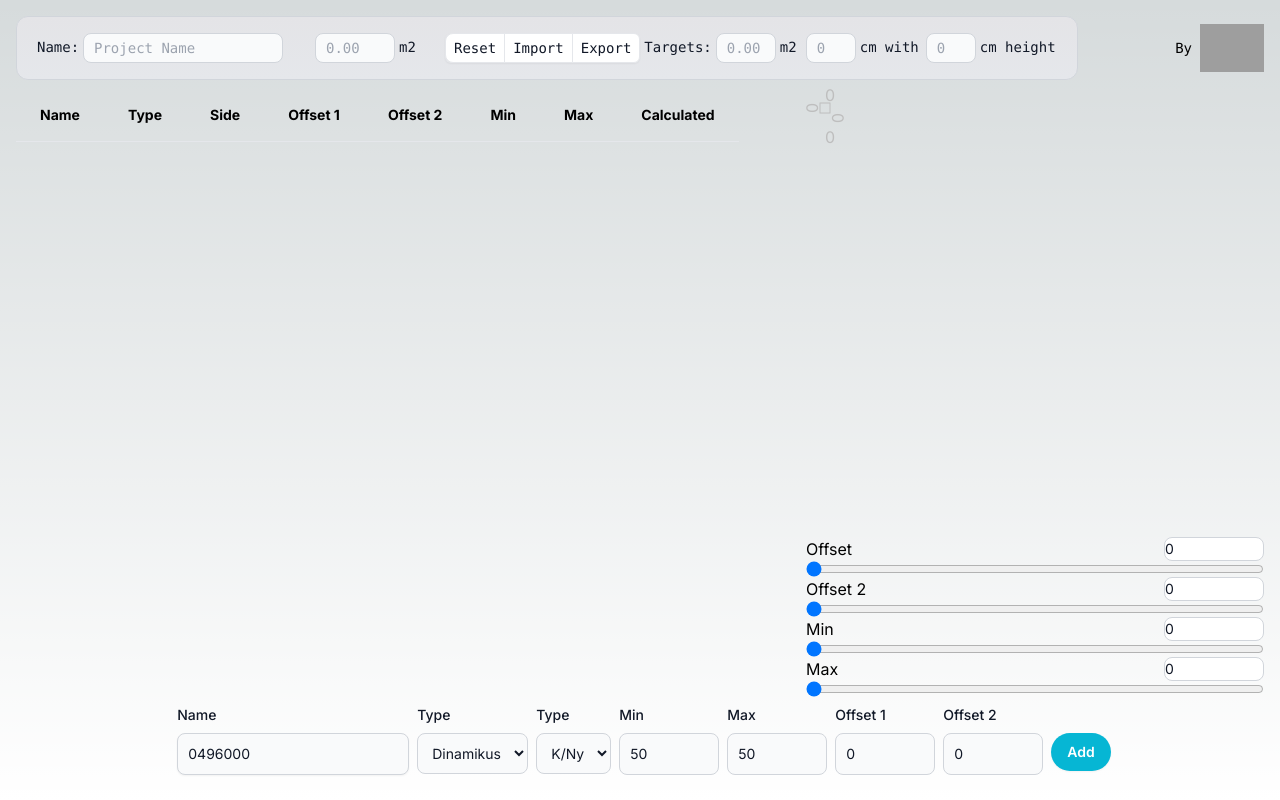
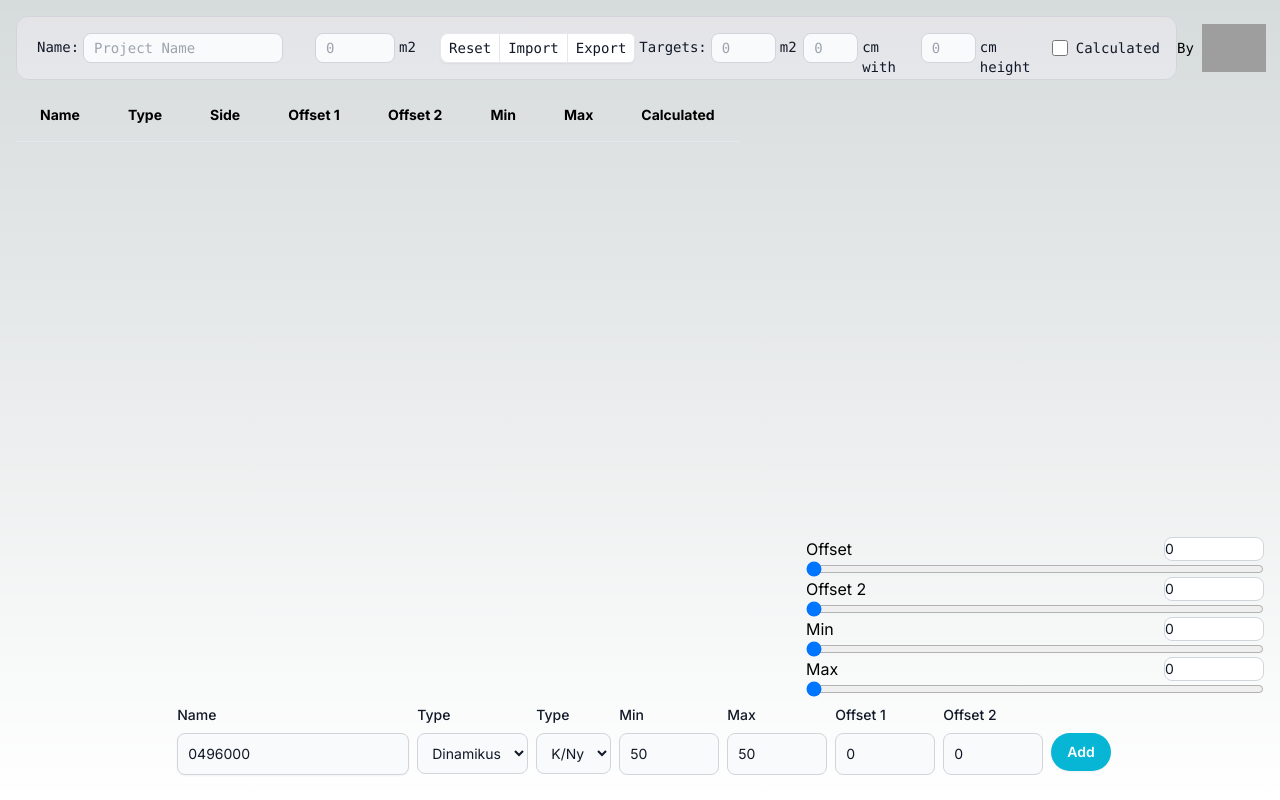
Before and after one commit to RedAty/building_structure_calculator, a Next.js app: page / in a window 1280 px wide. Built offline with nearby package versions, Linux system fonts and the light colour scheme; grey boxes are pictures that could not be loaded.

Commit message:
Ratio Resizing update

```diff
--- a/src/app/designer.tsx
+++ b/src/app/designer.tsx
@@ -11,7 +11,7 @@ import {ItemType} from "@/app/types/Item";
 
 var selectedElement, offset, dragStarted, timeout;
 
-export function SVGDesigner({ items, updateItemById, selectItem, absoluteEditor, calculatedData }) {
+export function SVGDesigner({ items, updateItemById, selectItem, absoluteEditor, calculatedData, isCalculatedOn }) {
     const [controllerSettings, setControllerSettings] = useState({
         maxColumn:100,
         minLength:100,
@@ -41,6 +41,11 @@ export function SVGDesigner({ items, updateItemById, selectItem, absoluteEditor,
         horizontal: [],
         vertical: []
     }
+    const keys = {
+        row: isCalculatedOn ? 'calculatedRow' : 'row',
+        column: isCalculatedOn ? 'calculatedColumn' : 'column',
+        minLength: isCalculatedOn ? 'calculated' : 'minLength',
+    }
     let groupedColumns = groupBy(jsonData[inputSides[0]], 'column');
     for(const item in groupedColumns) {
         data.horizontal.push(groupedColumns[item]);
@@ -62,14 +67,14 @@ export function SVGDesigner({ items, updateItemById, selectItem, absoluteEditor,
     const maximums = Math.floor((Math.max(width, height) * centimeterPixelRatio)) || 1000;
     const refreshController = ()=>{
         setControllerSettings({
-            maxColumn: Math.floor(Math.min(Math.max(sumArr(items, 'column') * 1.3, 100), maximums)) || maximums,
-            minLength: Math.floor(Math.min(Math.max(sumArr(items, 'minLength') * 1.3, 100), maximums)) || maximums,
+            maxColumn: Math.floor(Math.min(Math.max(sumArr(items, keys.column) * 1.3, 100), maximums)) || maximums,
+            minLength: Math.floor(Math.min(Math.max(sumArr(items, keys.minLength) * 1.3, 100), maximums)) || maximums,
             maxLength: Math.floor(Math.min(Math.max(sumArr(items, 'maxLength') * 1.3, 100), maximums)) || maximums,
             min: selected ? selected.minLength : 0,
             max: selected ? selected.maxLength : 0,
             column: selected ? selected.column : 0,
-            row: selected ? selected.row : 0,
-            maxRow: Math.floor(Math.min(Math.max(sumArr(items, 'row') * 1.3, 100), maximums)) || maximums
+            row: selected ? selected[keys.row] : 0,
+            maxRow: Math.floor(Math.min(Math.max(sumArr(items, keys.row) * 1.3, 100), maximums)) || maximums
         });
     }
     useEffect(() => {
@@ -91,19 +96,17 @@ export function SVGDesigner({ items, updateItemById, selectItem, absoluteEditor,
             let currentX = baseX;
             for (let item of row) {
                 if (absoluteEditor) {
-                    item.x = convertToCoordinate(item.row); //(item.row / centimeterPixelRatio) + baseX - lineSize / 2;
-                    //item.y = currentRowY - lineSize / 2;
-                    item.y = convertToCoordinate(item.column); // (item.column / centimeterPixelRatio) + baseY - lineSize / 2;
+                    item.x = convertToCoordinate(item[keys.row]);
+                    item.y = convertToCoordinate(item[keys.column]);
                 } else {
                     item.x = currentX;
-                    //item.y = currentRowY - lineSize / 2;
-                    item.y = convertToCoordinate(item.column); //(item.column / centimeterPixelRatio) + baseY - lineSize / 2;
+                    item.y = convertToCoordinate(item[keys.column]);
                 }
 
-                item.width =  (item.minLength / centimeterPixelRatio);
+                item.width =  (item[keys.minLength] / centimeterPixelRatio);
                 item.height = lineSize;
 
-                currentX += item.minLength / centimeterPixelRatio;
+                currentX += item[keys.minLength] / centimeterPixelRatio;
                 svgData.push(item);
             }
             currentRowY += columnSpacingY;
@@ -117,19 +120,18 @@ export function SVGDesigner({ items, updateItemById, selectItem, absoluteEditor,
         for (let column of data.vertical) {
             let currentY = baseY; // start vertical lines below the horizontal ones
             for (let item of column) {
-                //item.x = currentColumnX - lineSize / 2
                 if (absoluteEditor) {
-                    item.x = convertToCoordinate(item.column); // (item.column / centimeterPixelRatio)+baseX - lineSize / 2
-                    item.y = convertToCoordinate(item.row); // (item.row / centimeterPixelRatio)+baseY - lineSize / 2
+                    item.x = convertToCoordinate(item[keys.column]);
+                    item.y = convertToCoordinate(item[keys.row]);
                 } else {
-                    item.x = convertToCoordinate(item.column); // (item.column / centimeterPixelRatio)+baseX - lineSize / 2
+                    item.x = convertToCoordinate(item[keys.column]);
                     item.y = currentY
                 }
 
                 item.width = lineSize;
-                item.height = (item.minLength / centimeterPixelRatio);
+                item.height = (item[keys.minLength] / centimeterPixelRatio);
 
-                currentY += item.minLength / centimeterPixelRatio;
+                currentY += item[keys.minLength] / centimeterPixelRatio;
                 svgData.push(item);
             }
             currentColumnX += columnSpacingX;
@@ -142,7 +144,7 @@ export function SVGDesigner({ items, updateItemById, selectItem, absoluteEditor,
         boundaryRect.y-baseY/2,
         boundaryRect.width + baseX,
         boundaryRect.height + baseY*2
-    )
+    );
 
     function getMousePosition(evt) {
         const CTM = svg.current.getScreenCTM();
@@ -153,7 +155,7 @@ export function SVGDesigner({ items, updateItemById, selectItem, absoluteEditor,
     }
 
     function startDrag(evt) {
-        if (evt.target.classList.contains('draggable')) {
+        if (!isCalculatedOn && evt.target.classList.contains('draggable')) {
             const id = evt.target.getAttribute('id');
             if (timeout){
                 clearTimeout(timeout);
@@ -172,7 +174,7 @@ export function SVGDesigner({ items, updateItemById, selectItem, absoluteEditor,
     }
 
     function drag(evt) {
-        if (selectedElement && dragStarted) {
+        if (!isCalculatedOn && selectedElement && dragStarted) {
             evt.preventDefault();
             const coord = getMousePosition(evt);
             selectedElement.setAttributeNS(null, "x",  coord.x - offset.x);
@@ -187,7 +189,7 @@ export function SVGDesigner({ items, updateItemById, selectItem, absoluteEditor,
         timeout = setTimeout(()=>{
             dragStarted = false;
         }, 1000);
-        if (selectedElement) {
+        if (!isCalculatedOn && selectedElement) {
             const id = selectedElement.getAttribute('id');
             const item = items.find(i=>String(i.id) === String(id)) as ItemType | null;
             if (item) {
@@ -385,41 +387,42 @@ export function SVGDesigner({ items, updateItemById, selectItem, absoluteEditor,
                                 onContextMenu={(e)=>rotateItem(item, e)}
                         />)
                     )}
-                    <rect x={boundaryRect.x-baseX/2} y={boundaryRect.y-baseY/2}
-                          width={boundaryRect.width + baseX}
-                          height={boundaryRect.height + baseY}
-                          stroke="#bebebe" strokeWidth={1} fill="none"
-                    />
-                    {!calculatedData.modified ? (
+                    {svgData.length > 1 && (<rect x={boundaryRect.x-baseX/2} y={boundaryRect.y-baseY/2}
+                                             width={boundaryRect.width + baseX}
+                                             height={boundaryRect.height + baseY}
+                                             stroke="#bebebe" strokeWidth={1} fill="none"
+                    />)}
+
+                    {svgData.length > 1 ? (
                         <g className="pointer-events-none" style={{userSelect: "none"}}>
                             <text className="pointer-events-none" style={{userSelect: "none"}}
                                 x={boundarySVGTexts.top.x}
                                 y={boundarySVGTexts.top.y}
                                 transform={boundarySVGTexts.top.transform}
                                 fill="#bebebe"
-                            >{calculatedData.width}</text>
+                            >{isCalculatedOn ? calculatedData.calculatedWidth || calculatedData.width : calculatedData.width}</text>
                             <text className="pointer-events-none" style={{userSelect: "none"}}
                                 x={boundarySVGTexts.bottom.x}
                                 y={boundarySVGTexts.bottom.y}
                                 transform={boundarySVGTexts.bottom.transform} fill="#bebebe"
-                            >{calculatedData.width}</text>
+                            >{isCalculatedOn ? calculatedData.calculatedWidth || calculatedData.width : calculatedData.width}</text>
                             <text className="pointer-events-none" style={{userSelect: "none"}}
                                 x={boundarySVGTexts.right.x}
                                 y={boundarySVGTexts.right.y}
                                 transform={boundarySVGTexts.right.transform} fill="#bebebe"
-                            >{calculatedData.height}</text>
+                            >{isCalculatedOn ? calculatedData.calculatedHeight || calculatedData.height : calculatedData.height}</text>
                             <text className="pointer-events-none" style={{userSelect: "none"}}
                                 x={boundarySVGTexts.left.x}
                                 y={boundarySVGTexts.left.y}
                                 transform={boundarySVGTexts.left.transform} fill="#bebebe"
-                            >{calculatedData.height}</text>
+                            >{isCalculatedOn ? calculatedData.calculatedHeight || calculatedData.height : calculatedData.height}</text>
                         </g>
                     ): (<g />)}
 
                 </g>
 
             </svg>
-            <div className="controls flex flex-col">
+            <div className={isCalculatedOn ? "hidden" : "controls flex flex-col"}>
                 <div className="flex flex-row justify-between">Offset <input className="max-w-[100px] border border-gray-300 text-gray-900 text-sm rounded-lg" ref={rangeNumber} type="number" onChange={changeRangeNumber} defaultValue={controllerSettings.column}/></div>
                 <input ref={range} type="range" onChange={changeRange} min={0} max={controllerSettings.maxColumn}
             defaultValue={controllerSettings.column}/>
--- a/src/app/lib/calculations.ts
+++ b/src/app/lib/calculations.ts
@@ -3,7 +3,8 @@ import {DEFAULTS, inputSides} from "@/app/itemInput";
 import exp from "node:constants";
 import {base} from "next/dist/build/webpack/config/blocks/base";
 
-export const getItemBoundariesInCM = (items: ItemType[], key : 'calculated'|'minLength'|'maxLength' = 'minLength'): ItemBoundary => {
+export const getItemBoundariesInCM = (items: ItemType[], key : 'calculated'|'minLength'|'maxLength' = 'minLength',
+                                      column = 'column', row = 'row'): ItemBoundary => {
     const fallbackKey = 'minLength';
     let minX;
     let minY;
@@ -16,15 +17,15 @@ export const getItemBoundariesInCM = (items: ItemType[], key : 'calculated'|'min
             topY,
             bottomY;
         if (type === inputSides[0]) { // Horizontal
-            leftX = item.row;
-            rightX = item.row + (item[key] === undefined ? item[fallbackKey] : item[key]);
-            topY = item.column;
-            bottomY = item.column;
+            leftX = item[row];
+            rightX = item[row] + (item[key] === undefined ? item[fallbackKey] : item[key]);
+            topY = item[column];
+            bottomY = item[column];
         } else if (type === inputSides[1]) { // Vertical
-            leftX = item.column;
-            rightX = item.column;
-            topY = item.row;
-            bottomY = item.row + (item[key] === undefined ? item[fallbackKey] : item[key]);
+            leftX = item[column];
+            rightX = item[column];
+            topY = item[row];
+            bottomY = item[row] + (item[key] === undefined ? item[fallbackKey] : item[key]);
         } else {
             return;
         }
@@ -157,14 +158,14 @@ export const getTextAttributesForRect = (x: number, y: number, width: number, he
     };
 }
 
-export const areaM = (x1: number, y1: number, x2: number, y2: number) => {
+export const areaM = (x1: number, y1: number, x2: number, y2: number): Number => {
     const width = Math.abs(x2 - x1);
     const height = Math.abs(y2 - y1);
     const area = width * height;
     if (area === Infinity) {
         return 0;
     }
-    return ((area/* * DEFAULTS.centimeterPixelRatio*/) / 10000).toFixed(2);
+    return Number((area / 10000).toFixed(2));
 }
 
 export const convertToCoordinate = (data: number) => {
@@ -177,3 +178,7 @@ export const convertFromCoordinate = (data: number) => {
 
     return Math.round(((data + DEFAULTS.lineSize / 2) - base) * DEFAULTS.centimeterPixelRatio);
 }
+
+export const toFixedNumber = (num: number) => {
+    return Number(num.toFixed(2));
+}
--- a/src/app/page.tsx
+++ b/src/app/page.tsx
@@ -5,7 +5,7 @@ import {DEFAULTS, inputSides, inputTypes, ItemInput, tailwindCSS} from "@/app/it
 import {SVGDesigner} from "@/app/designer";
 import {Commons} from "@/app/lib/commons";
 import {CalculationData, ItemBoundary, ItemType} from "@/app/types/Item";
-import {areaM, getItemBoundariesInCM} from "@/app/lib/calculations";
+import {areaM, getItemBoundariesInCM, toFixedNumber} from "@/app/lib/calculations";
 
 
 export default function Home() {
@@ -15,21 +15,28 @@ export default function Home() {
   let itemBoundaries = getItemBoundariesInCM(items);
   const [squareMeter, setSquareMeter] = useState(areaM(itemBoundaries.x0, itemBoundaries.y0, itemBoundaries.x1,  itemBoundaries.y1))
   const [calculatedData, setCalculatedData] = useState({
-    m2: squareMeter, width: itemBoundaries.width, height: itemBoundaries.height, modified: false, ratio: 1
-  } as CalculationData)
+    m2: squareMeter, width: itemBoundaries.width, height: itemBoundaries.height, modified: false, ratio: 1, isOn: false,
+    ratioWidth: 1, ratioHeight: 1
+  } as CalculationData);
+  updateItemCalculations();
+  let itemBoundariesCalculated = getItemBoundariesInCM(items, 'calculated', 'calculatedColumn', 'calculatedRow');
+
 
   const refreshCalculations = () => {
-    console.log(items);
     itemBoundaries = getItemBoundariesInCM(items);
-    console.log(itemBoundaries)
+    updateItemCalculations();
+    itemBoundariesCalculated = getItemBoundariesInCM(items, 'calculated', 'calculatedColumn', 'calculatedRow');
     const m2 = areaM(itemBoundaries.x0, itemBoundaries.y0, itemBoundaries.x1,  itemBoundaries.y1);
     setSquareMeter(m2);
-    if (!calculatedData.modified) {
-      calculatedData.m2 = Number(m2);
-      calculatedData.width = itemBoundaries.width;
-      calculatedData.height = itemBoundaries.height;
-      setCalculatedData(calculatedData);
-    }
+    calculatedData.m2 = Number(m2);
+    calculatedData.width = itemBoundaries.width;
+    calculatedData.height = itemBoundaries.height;
+    console.log(itemBoundaries);
+
+    calculatedData.calculatedWidth = itemBoundariesCalculated.width;
+    calculatedData.calculatedHeight = itemBoundariesCalculated.height;
+
+    setCalculatedData(calculatedData);
   }
   const addItemToList = (item) => {
     setItems([...items, item]);
@@ -86,7 +93,39 @@ export default function Home() {
     setItems([]);
   }
 
-  function changeCalculatedData(e: React.ChangeEvent<HTMLInputElement>, key: 'm2'|'width'|'height') {
+  function checkCalculatedHeader () {
+    const calcM2 = document.getElementById('calcM2') as HTMLInputElement;
+    const calcWidth = document.getElementById('calcWidth') as HTMLInputElement;
+    const calcHeight = document.getElementById('calcHeight') as HTMLInputElement;
+    if (!calcM2 || !calcHeight || !calcWidth) {
+      return false;
+    }
+    if (calcWidth.value && calcHeight.value) {
+      const area = areaM(0,0, Number(calcWidth.value), Number(calcHeight.value));
+      if (calcM2.value !== String(area)) {
+        calcM2.value = String(area);
+        return true
+      }
+    }
+    return false;
+  }
+
+  function updateItemCalculations() {
+    items.forEach(item => {
+      const side = item.side;
+      if (side === inputSides[0]) { // Horizontal
+        item.calculatedRow = toFixedNumber(item.row * calculatedData.ratioWidth);
+        item.calculatedColumn = toFixedNumber(item.column * calculatedData.ratioHeight);
+        item.calculated = toFixedNumber(item.minLength * calculatedData.ratioWidth);
+      } else if (side === inputSides[1]) { // Vertical
+        item.calculatedRow = toFixedNumber(item.row * calculatedData.ratioHeight);
+        item.calculatedColumn = toFixedNumber(item.column * calculatedData.ratioWidth);
+        item.calculated = toFixedNumber(item.minLength * calculatedData.ratioHeight);
+      }
+    });
+  }
+
+  function changeCalculatedData(e: React.ChangeEvent<HTMLInputElement>, key: string /*'m2'|'width'|'height'*/) {
     let calculate = false;
     if (e && e.target && e.target.value) {
       const numeric = Number(e.target.value);
@@ -98,17 +137,21 @@ export default function Home() {
       }
     } else if (e && e.target && e.target.value === '') {
       // User deleted the value
-      if (itemBoundaries.hasOwnProperty(key)) {
+      calculatedData[key] = itemBoundaries[key];
+      /*if (itemBoundaries.hasOwnProperty(key)) {
         calculatedData[key] = itemBoundaries[key];
       } else if (key === 'm2') {
         calculatedData.m2 = Number(squareMeter);
-      }
+      }*/
       calculate = true;
+    }
+    if (key !== "m2") {
+      checkCalculatedHeader();
     }
 
     if (calculate) {
-      calculatedData.ratioWidth = calculatedData.width / itemBoundaries.width;
-      calculatedData.ratioHeight = calculatedData.height / itemBoundaries.height;
+      calculatedData.ratioWidth = (calculatedData.calculatedWidth || calculatedData.width) / itemBoundaries.width;
+      calculatedData.ratioHeight = (calculatedData.calculatedHeight || calculatedData.height) / itemBoundaries.height;
       calculatedData.ratio = calculatedData.m2 / Number(squareMeter);
       if (calculatedData.ratioHeight < 1.09 && calculatedData.ratioHeight > 0.91) {
         calculatedData.ratioHeight = 1;
@@ -120,8 +163,7 @@ export default function Home() {
       const modifiedEarlier = !!calculatedData.modified;
       calculatedData.modified = calculatedData.ratioHeight !== 1 || calculatedData.ratioWidth !== 1 || calculatedData.ratio !== 1;
 
-
-      console.log(calculatedData);
+      updateItemCalculations();
 
       setCalculatedData(calculatedData);
       if (modifiedEarlier !== calculatedData.modified) {
@@ -129,6 +171,11 @@ export default function Home() {
         setItems([...items]);
       }
     }
+  }
+
+  function changeIsCalculatedOn() {
+    calculatedData.isOn = !calculatedData.isOn;
+    setCalculatedData(Object.assign({}, calculatedData));
   }
 
   return (
@@ -165,20 +212,24 @@ export default function Home() {
 
             <label className="block text-sm font-medium text-gray-900 dark:text-white p-1">Targets:</label>
 
-            <input type="m22" id="m22"
-                   className="max-w-[60px] bg-gray-50 border border-gray-300 text-gray-900 text-sm rounded-lg focus:ring-blue-500 focus:border-blue-500 block w-full p-2.5 dark:bg-gray-700 dark:border-gray-600 dark:placeholder-gray-400 dark:text-white dark:focus:ring-blue-500 dark:focus:border-blue-500"
+            <input type="calcM2" id="calcM2"
+                   className="max-w-[65px] bg-gray-50 border border-gray-300 text-gray-900 text-sm rounded-lg focus:ring-blue-500 focus:border-blue-500 block w-full p-2.5 dark:bg-gray-700 dark:border-gray-600 dark:placeholder-gray-400 dark:text-white dark:focus:ring-blue-500 dark:focus:border-blue-500"
                    placeholder={calculatedData.m2.toString()} onChange={(e)=>changeCalculatedData(e, 'm2')} />
-            <label htmlFor="m22" className="block text-sm font-medium text-gray-900 dark:text-white w-[30px] p-1">m2</label>
+            <label htmlFor="calcM2" className="block text-sm font-medium text-gray-900 dark:text-white w-[30px] p-1">m2</label>
+            <input type="calcWidth" id="calcWidth"
+                   className="max-w-[55px] bg-gray-50 border border-gray-300 text-gray-900 text-sm rounded-lg focus:ring-blue-500 focus:border-blue-500 block w-full p-2.5 dark:bg-gray-700 dark:border-gray-600 dark:placeholder-gray-400 dark:text-white dark:focus:ring-blue-500 dark:focus:border-blue-500"
+                   placeholder={calculatedData.width.toString()} onChange={(e)=>changeCalculatedData(e, 'calculatedWidth')} />
+            <label htmlFor="calcWidth" className="block text-sm font-medium text-gray-900 dark:text-white w-[70px] p-1">cm with</label>
+            <input type="calcHeight" id="calcHeight"
+                   className="max-w-[55px] bg-gray-50 border border-gray-300 text-gray-900 text-sm rounded-lg focus:ring-blue-500 focus:border-blue-500 block w-full p-2.5 dark:bg-gray-700 dark:border-gray-600 dark:placeholder-gray-400 dark:text-white dark:focus:ring-blue-500 dark:focus:border-blue-500"
+                   placeholder={calculatedData.height.toString()} onChange={(e)=>changeCalculatedData(e, 'calculatedHeight')} />
+            <label htmlFor="calcHeight" className="block text-sm font-medium text-gray-900 dark:text-white w-[85px] p-1">cm height</label>
 
-
-            <input type="m23" id="m23"
-                   className="max-w-[50px] bg-gray-50 border border-gray-300 text-gray-900 text-sm rounded-lg focus:ring-blue-500 focus:border-blue-500 block w-full p-2.5 dark:bg-gray-700 dark:border-gray-600 dark:placeholder-gray-400 dark:text-white dark:focus:ring-blue-500 dark:focus:border-blue-500"
-                   placeholder={calculatedData.width.toString()} onChange={(e)=>changeCalculatedData(e, 'width')} />
-            <label htmlFor="m23" className="block text-sm font-medium text-gray-900 dark:text-white w-[70px] p-1">cm with</label>
-            <input type="m24" id="m24"
-                   className="max-w-[50px] bg-gray-50 border border-gray-300 text-gray-900 text-sm rounded-lg focus:ring-blue-500 focus:border-blue-500 block w-full p-2.5 dark:bg-gray-700 dark:border-gray-600 dark:placeholder-gray-400 dark:text-white dark:focus:ring-blue-500 dark:focus:border-blue-500"
-                   placeholder={calculatedData.height.toString()} onChange={(e)=>changeCalculatedData(e, 'height')} />
-            <label htmlFor="m24" className="block text-sm font-medium text-gray-900 dark:text-white w-[85px] p-1">cm height</label>
+            <div className="flex items-center">
+              <input defaultChecked={calculatedData.isOn} onChange={changeIsCalculatedOn} id="checked-checkbox" type="checkbox" value=""
+                     className="w-4 h-4 text-blue-600 bg-gray-100 border-gray-300 rounded focus:ring-blue-500 dark:focus:ring-blue-600 dark:ring-offset-gray-800 focus:ring-2 dark:bg-gray-700 dark:border-gray-600" />
+                <label htmlFor="checked-checkbox" className="ml-2 text-sm font-medium text-gray-900 dark:text-gray-300">Calculated</label>
+            </div>
           </div>
 
 
@@ -268,7 +319,7 @@ export default function Home() {
                         <td className="whitespace-nowrap px-6 py-4 min-w-[98px]">{item.minLength} cm</td>
                         <td className="whitespace-nowrap px-6 py-4 min-w-[98px]">{item.type !== inputTypes[1] ?
                             item.maxLength + 'cm' :'-'} </td>
-                        <td className="whitespace-nowrap px-6 py-4 min-w-[98px]">{item.calculated || item.minLength} cm</td>
+                        <td className="whitespace-nowrap px-6 py-4 min-w-[98px]">{item.calculated || '-'} cm</td>
 
                       </tr>
                   ))}
@@ -279,7 +330,7 @@ export default function Home() {
             </div>
           <div className="overflow-x-auto float-left h-full" style={{width:'calc(100% - 790px)'}}>
             <SVGDesigner items={items} selectItem={selectItem} updateItemById={updateItemById}
-                         absoluteEditor={absoluteEditor} calculatedData={calculatedData}/>
+                         absoluteEditor={absoluteEditor} calculatedData={calculatedData} isCalculatedOn={calculatedData.isOn}/>
           </div>
 
         </div>
```
Also changed, not shown: src/app/types/Item.ts (+7 -0 lines).
